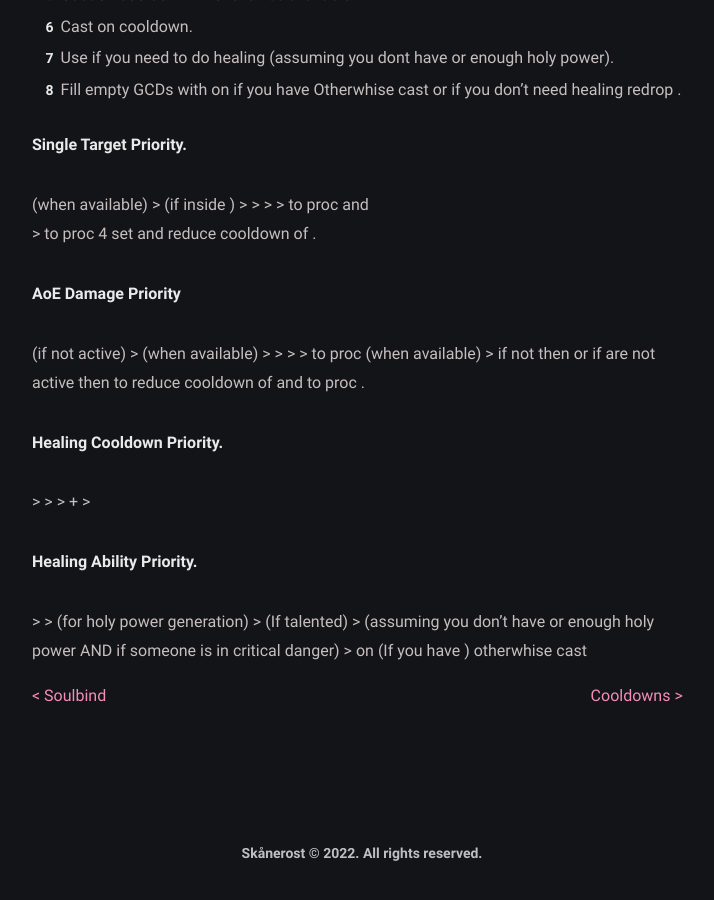
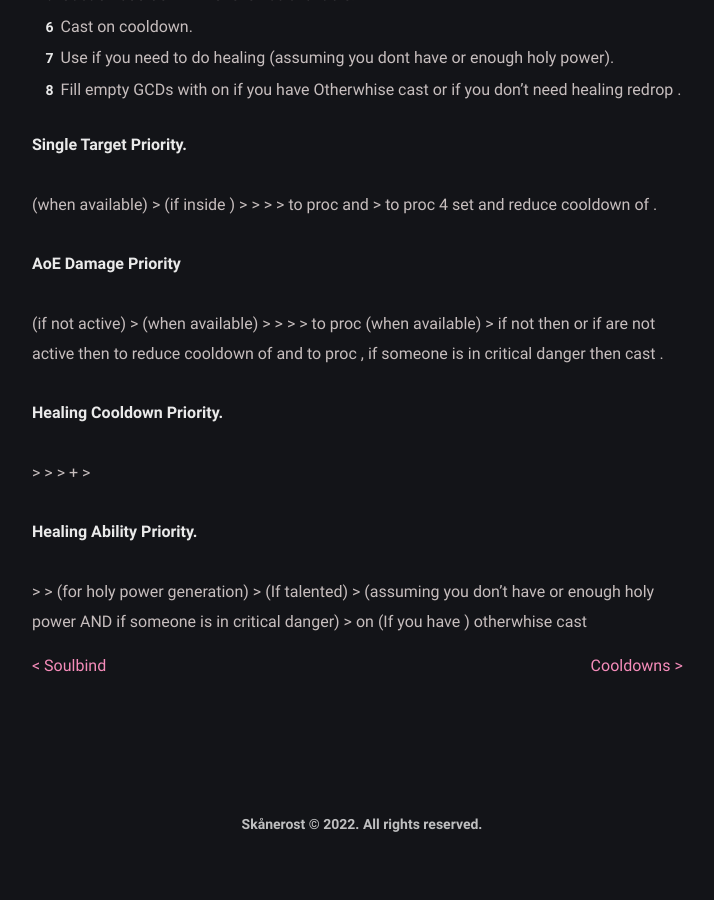
Before and after one commit to BetterThanWowhead/BetterThanWowhead.github.io, a Jekyll site: the page built from pages/M+/playstyle.md, in a window 1280 px wide and 900 px high, scrolled down 2464 px. Shown: the whole window, without its empty margins (278-992 px from the left). Built offline with Jekyll 4.4.1, drawn with Linux system fonts in a browser that asks for light colours; a script that is not in the unit is left out; after the commit the page ends 3334 px from its top, so only the background shows below that.

Commit message:
Update playstyle.md

```diff
--- a/pages/M+/playstyle.md
+++ b/pages/M+/playstyle.md
@@ -95,8 +95,7 @@
 \> <a href="https://www.wowhead.com/spell=26573/consecration" data-wowhead="spell=26573"></a>
 \> <a href="https://www.wowhead.com/spell=293895/crusader-strike" data-wowhead="spell=293895"></a>
 \> <a href="https://www.wowhead.com/spell=85673/word-of-glory" data-wowhead="spell=85673"></a> to proc
-<a href="https://ptr.wowhead.com/spell=364468/dawn-will-come" data-wowhead="spell=364468"></a> and
-<a href="https://www.wowhead.com/spell=248033/awakening" data-wowhead="spell=248033"></a> > <a href="https://www.wowhead.com/spell=85222/light-of-dawn" data-wowhead="spell=85222"></a> to proc 4 set and reduce cooldown of <a href="https://tbc.wowhead.com/spell=31884/avenging-wrath" data-wowhead="spell=31884"></a>.
+<a href="https://ptr.wowhead.com/spell=364468/dawn-will-come" data-wowhead="spell=364468"></a> and <a href="https://www.wowhead.com/spell=248033/awakening" data-wowhead="spell=248033"></a> > <a href="https://www.wowhead.com/spell=85222/light-of-dawn" data-wowhead="spell=85222"></a> to proc 4 set and reduce cooldown of <a href="https://tbc.wowhead.com/spell=31884/avenging-wrath" data-wowhead="spell=31884"></a>.
 
 **AoE Damage Priority**
 
@@ -113,7 +112,7 @@
 <a href="https://www.wowhead.com/spell=20271/judgment" data-wowhead="spell=20271"></a>
 \>
 <a href="https://www.wowhead.com/spell=85673/word-of-glory" data-wowhead="spell=85673"></a> to proc
-<a href="https://ptr.wowhead.com/spell=364468/dawn-will-come" data-wowhead="spell=364468"></a> (when available) > if not then <a href="https://www.wowhead.com/spell=53600/shield-of-the-righteous" data-wowhead="spell=53600"></a> or if <a href="https://tbc.wowhead.com/spell=31884/avenging-wrath" data-wowhead="spell=31884"></a> are not active then <a href="https://www.wowhead.com/spell=85222/light-of-dawn" data-wowhead="spell=85222"></a> to reduce cooldown of <a href="https://tbc.wowhead.com/spell=31884/avenging-wrath" data-wowhead="spell=31884"></a> and to proc <a href="https://www.wowhead.com/spell=248033/awakening" data-wowhead="spell=248033"></a>.
+<a href="https://ptr.wowhead.com/spell=364468/dawn-will-come" data-wowhead="spell=364468"></a> (when available) > if not then <a href="https://www.wowhead.com/spell=53600/shield-of-the-righteous" data-wowhead="spell=53600"></a> or if <a href="https://tbc.wowhead.com/spell=31884/avenging-wrath" data-wowhead="spell=31884"></a> are not active then <a href="https://www.wowhead.com/spell=85222/light-of-dawn" data-wowhead="spell=85222"></a> to reduce cooldown of <a href="https://tbc.wowhead.com/spell=31884/avenging-wrath" data-wowhead="spell=31884"></a> and to proc <a href="https://www.wowhead.com/spell=248033/awakening" data-wowhead="spell=248033"></a>, if someone is in critical danger then cast <a href="https://www.wowhead.com/spell=85673/word-of-glory" data-wowhead="spell=85673"></a>.
 
 **Healing Cooldown Priority.**
 
```
